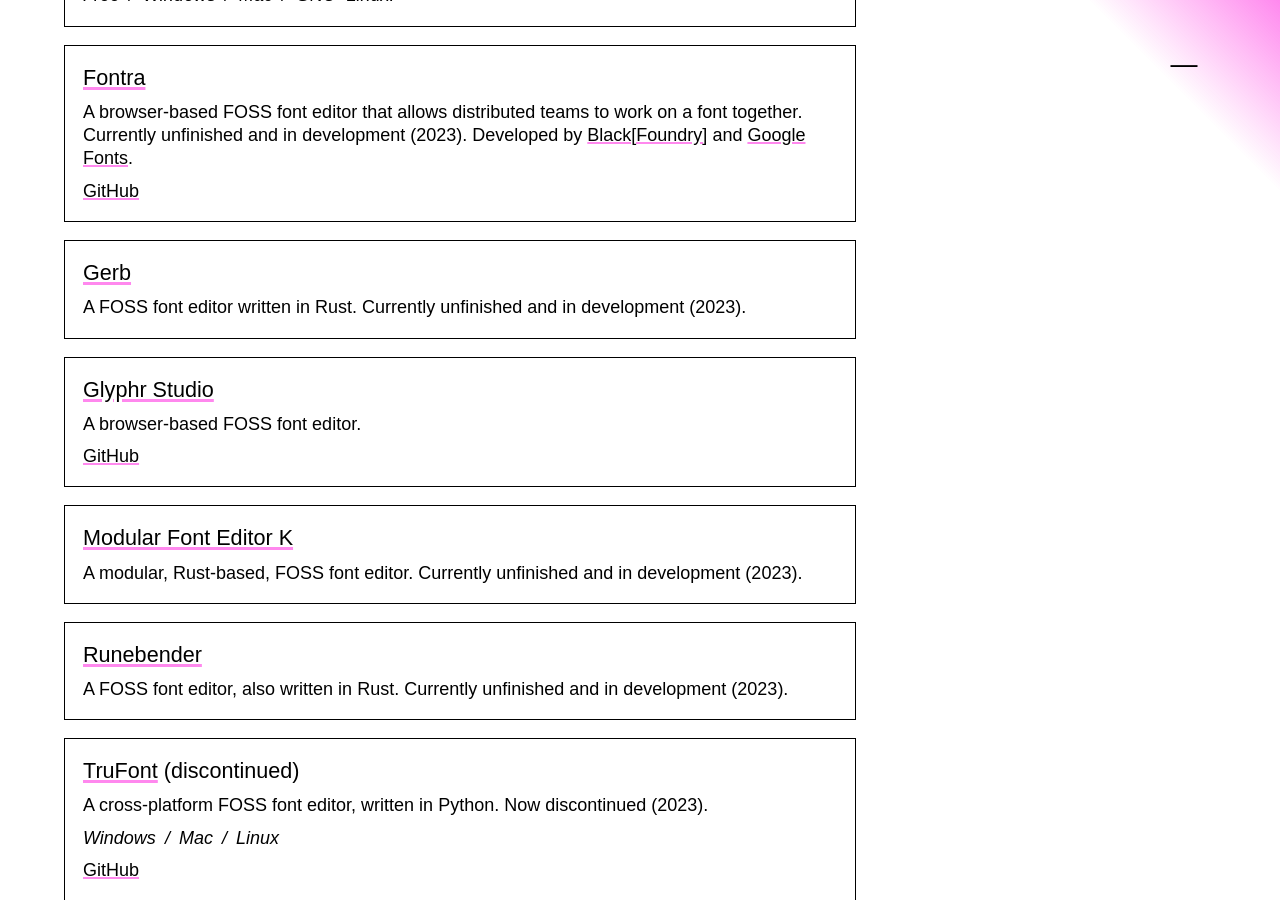
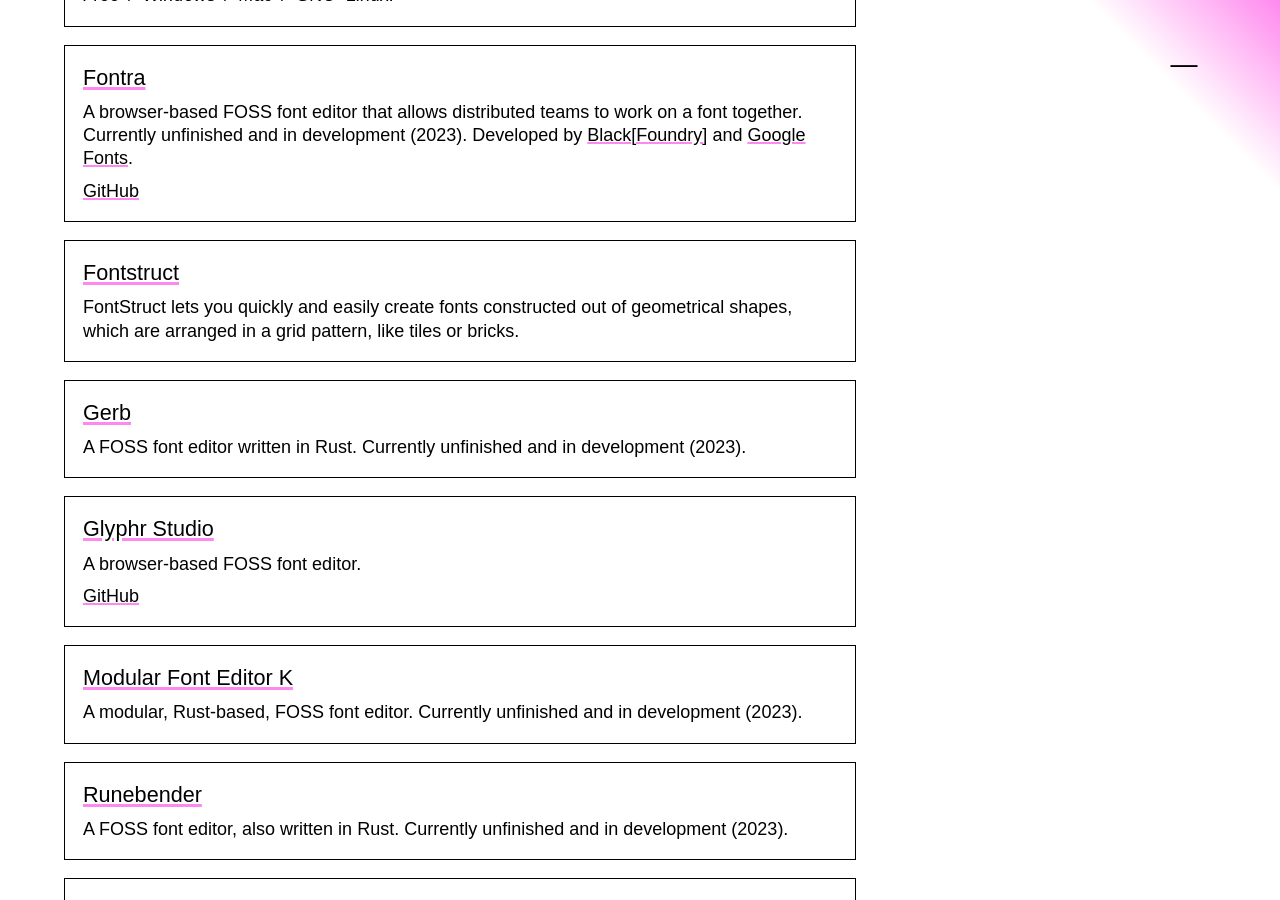
Before and after one commit to justinpenner/type-design-resources, a Jekyll site: the page built from index.md, in a window 1280 px wide and 900 px high, scrolled down 7800 px. Built offline with Jekyll 4.4.1, drawn with Linux system fonts in a browser that asks for light colours; some web fonts are replaced.

Commit message:
Added Fontstruct to the list of FOSS font software

```diff
--- a/_data/data.yaml
+++ b/_data/data.yaml
@@ -208,6 +208,9 @@
             links:
               - name: GitHub
                 url: https://github.com/googlefonts/fontra
+          - name: Fontstruct
+            url: https://fontstruct.com/
+            description: FontStruct lets you quickly and easily create fonts constructed out of geometrical shapes, which are arranged in a grid pattern, like tiles or bricks.
           - name: Gerb
             url: https://github.com/epilys/gerb
             description: A FOSS font editor written in Rust. Currently unfinished and in development (2023).
```
